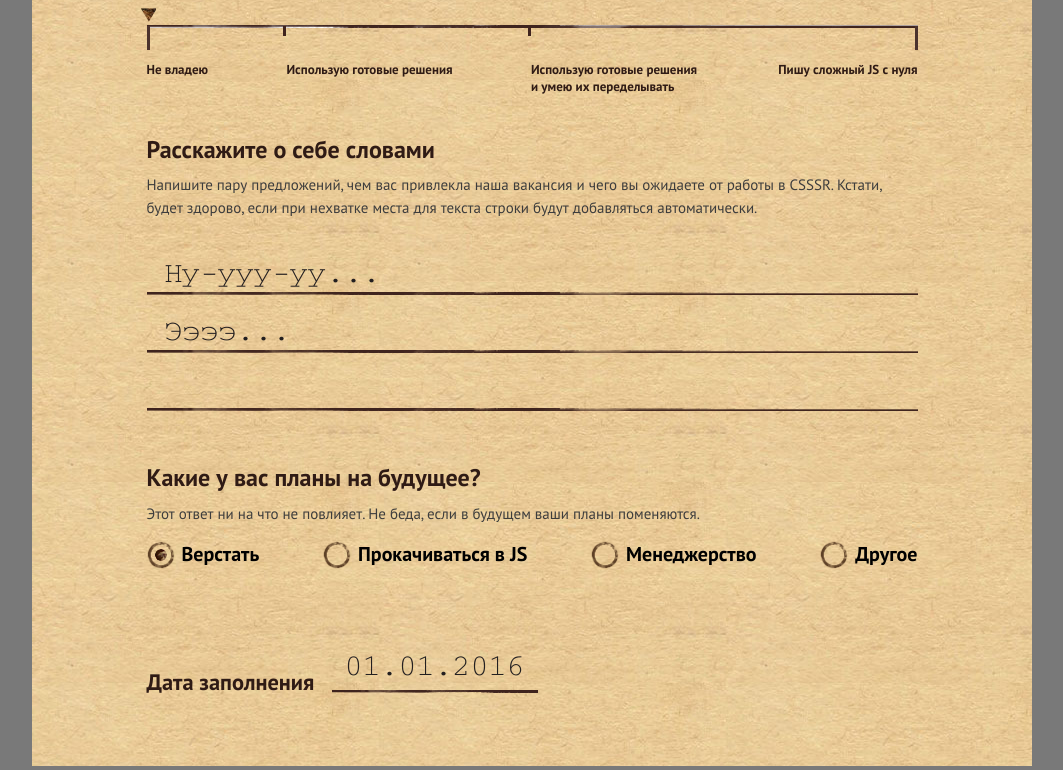
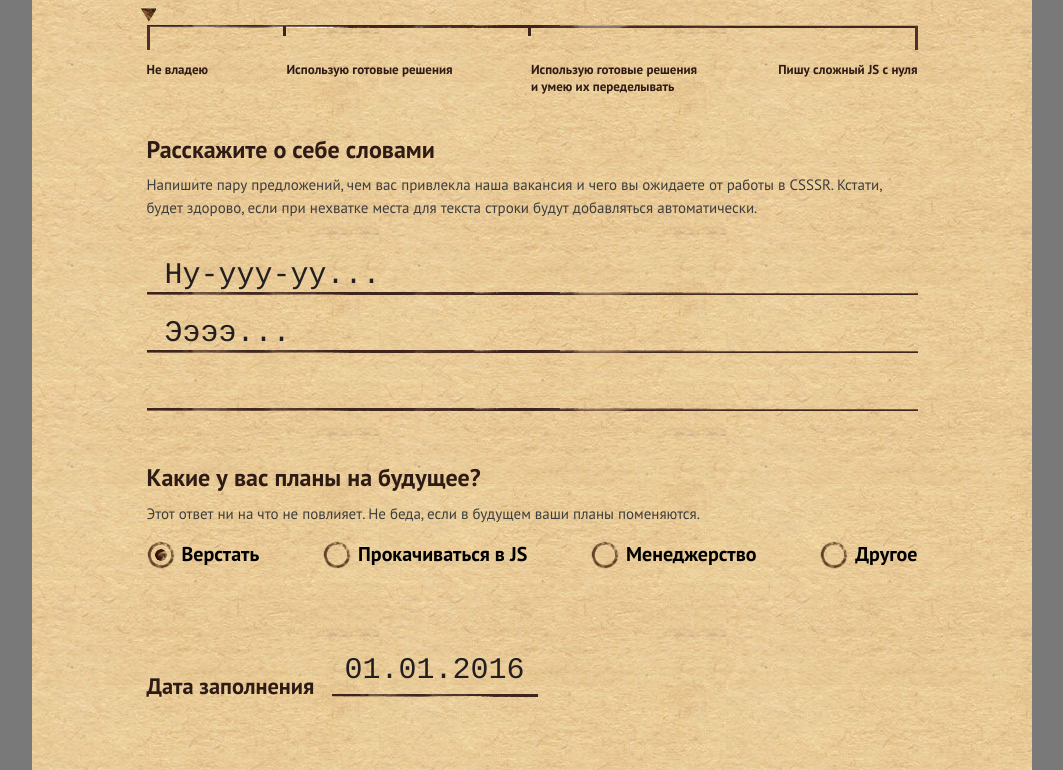
Before and after one commit to Lyudvigg/CSSSR, a website: page index.html in a window 1280 px wide. Shown: the part 1085-1855 px from the top of the page, without its empty margins (108-1171 px from the left). Drawn offline with nearby package versions, Linux system fonts and the light colour scheme; a web font is replaced by a local one.

Commit message:
add final project

```diff
--- a/JS/script.js
+++ b/JS/script.js
@@ -58,7 +58,6 @@ const sliderItem = document.querySelectorAll(".slider-menu-item-all");
 for (i = 0; i < sliderItem.length - 1; i++) {
   sliderItem[i].addEventListener('click', function() {
     let offsetLeftVal = this.offsetLeft;
-    console.log(offsetLeftVal)
     thumbElem.style.left = offsetLeftVal + 'px';
   });
 }
--- a/index.html
+++ b/index.html
@@ -9,6 +9,7 @@
             type="image/png">
         <link href="https://fonts.googleapis.com/css?family=PT+Sans:400,700"
             rel="stylesheet">
+            <link href="http://allfont.net/allfont.css?fonts=courier" rel="stylesheet" type="text/css" />
         <link rel="stylesheet"
             href="https://cdn.jsdelivr.net/npm/flatpickr/dist/flatpickr.min.css">
         <link rel="stylesheet" type="text/css"
@@ -79,8 +80,9 @@
                                     <input class="about-you--inp" type="email"
                                         id="email_data"
                                         placeholder="ivanov@gmail.com">
-                                    <span class="invalid-email d_none">please
-                                        enter valid email address</span>
+                                    <span class="invalid-email d_none">Пожалуйста,
+                                        введите действующий адрес электронной
+                                        почты</span>
                                 </div>
                             </label>
                         </div>
--- a/sass/main.scss
+++ b/sass/main.scss
@@ -1,8 +1,3 @@
-@font-face {
-  font-family: "Courier-regular";
-  src: url("../assets/font/courier.ttf");
-}
-
 // ========Global=========
 
 html,
@@ -289,7 +284,7 @@ header {
   }
 
   .about-you--inp {
-    font-family: "Courier-regular";
+    font-family: 'Courier', arial;
     font-size: 30px;
     color: #231f20;
     background: transparent;
@@ -755,7 +750,7 @@ header {
   .data {
     position: relative;
     input {
-      font-family: "Courier-regular";
+      font-family: 'Courier', arial;
       font-size: 30px;
       color: #231f20;
       position: relative;
```
Also changed, not shown: assets/font/courier.ttf (deleted), css/main.css.
